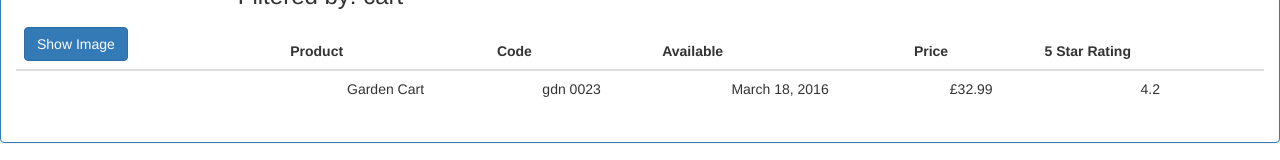
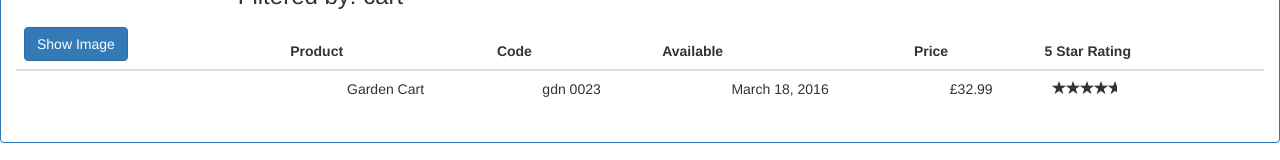
Before and after one commit to Antobbo/angularTraining, an Angular app: page / in a window 1280 px wide. Shown: the part 244-404 px from the top of the page. Built offline with nearby package versions, Linux system fonts and the light colour scheme.

Commit message:
Building nested components (added the star component)

```diff
--- a/src/app/app.module.ts
+++ b/src/app/app.module.ts
@@ -5,12 +5,14 @@
 
 import { AppComponent } from './app.component';
 import {ConvertToSpacesPipe} from "./shared/convert-to-spaces.pipe";
+import {StarComponent} from "./shared/star.component";
 
 @NgModule({
   declarations: [
     AppComponent,
     ProductListComponent,
-    ConvertToSpacesPipe
+    ConvertToSpacesPipe,
+    StarComponent
   ],
   imports: [
     BrowserModule,
--- a/src/app/products/product-list.component.html
+++ b/src/app/products/product-list.component.html
@@ -43,7 +43,10 @@
             <td>{{product.productCode | lowercase | convertToSpaces: '-' }}</td>
             <td>{{product.releaseDate}}</td>
             <td>{{product.price | currency: 'GBP':true:'1.2-2'}}</td>
-            <td>{{product.starRating}}</td>
+            <td>
+                <pm-star [rating]='product.starRating'
+                (ratingClicked)="onRatingClicked($event)"></pm-star>
+            </td>
 
           </tr>
         </tbody>
--- a/src/app/products/product-list.component.ts
+++ b/src/app/products/product-list.component.ts
@@ -47,6 +47,10 @@
     this.filteredProducts = this.products;
     this.listFilter = 'cart';
   }
+  onRatingClicked(message: string): void
+  {
+    this.pageTitle = 'Product List: ' + message;
+  }
   performFilter(filterBy: string): IProduct[]
   {
     filterBy = filterBy.toLocaleLowerCase();
--- a/src/app/shared/star.component.html
+++ b/src/app/shared/star.component.html
@@ -1,6 +1,7 @@
 <div class="crop"
     [style.width.px]="starWidth"
-    [title]="rating">
+    [title]="rating"
+    (click)="onClick()">
     <div style="width: 86px">
         <span class="glyphicon glyphicon-star"></span>
         <span class="glyphicon glyphicon-star"></span>
--- /dev/null
+++ b/src/app/shared/star.component.ts
@@ -0,0 +1,21 @@
+import {Component, OnChanges, Input, EventEmitter, Output} from '@angular/core';
+@Component({
+  selector: 'pm-star',
+  templateUrl: './star.component.html',
+  styleUrls: ['./star.component.css']
+})
+export class StarComponent implements OnChanges
+{
+  @Input() rating: number;
+  starWidth: number;
+  @Output() ratingClicked: EventEmitter<string> = new EventEmitter<string>();
+  ngOnChanges(): void
+  {
+    this.starWidth = this.rating * 86/5;
+  }
+
+  onClick(): void
+  {
+    this.ratingClicked.emit(`The rating ${this.rating} was clicked!`);
+  }
+}
```
